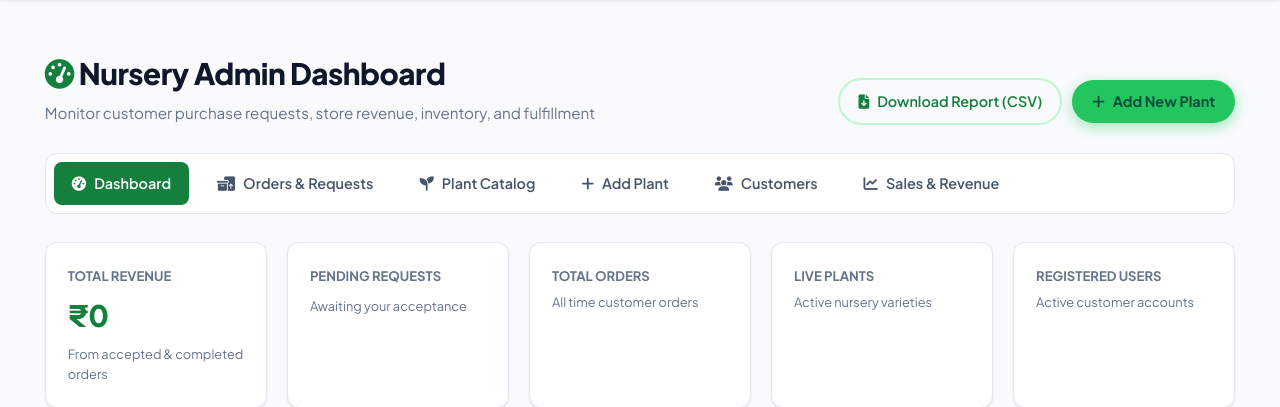
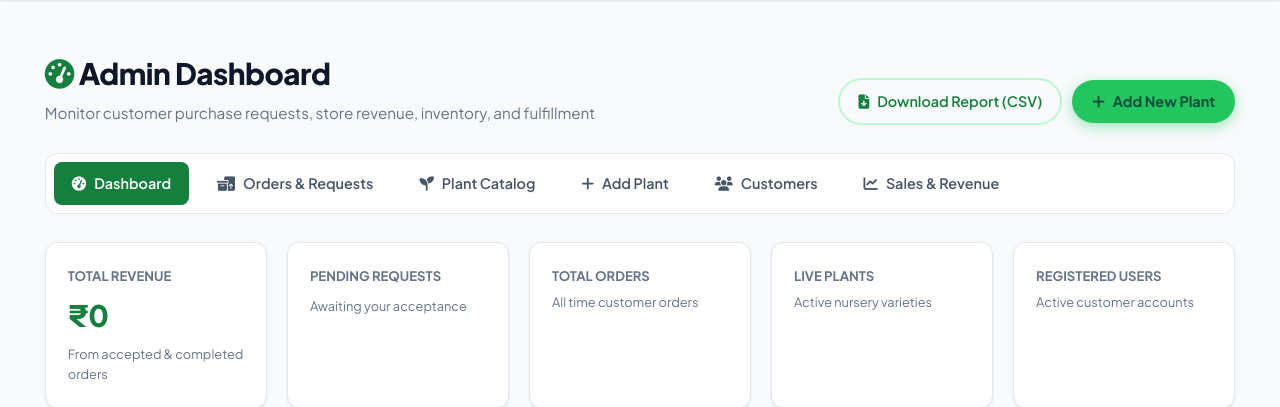
Before and after one commit to rajan963/SmartPlantCare-, a Python web app: template templates/admin/dashboard.html in a window 1280 px wide. Shown: the part 105-512 px from the top of the page. Run offline with Jinja, Linux system fonts and the light colour scheme; the template is opened without the code that fills it, so the values that code supplies are empty.

Commit message:
Update admin dashboard

```diff
--- a/templates/admin/dashboard.html
+++ b/templates/admin/dashboard.html
@@ -9,7 +9,7 @@
 {% block content %}
 <div class="section-header" style="margin-top:10px;">
     <div>
-        <h2><i class="fa-solid fa-gauge-high" style="color:#15803d;"></i> Nursery Admin Dashboard</h2>
+        <h2><i class="fa-solid fa-gauge-high" style="color:#15803d;"></i> Admin Dashboard</h2>
         <p>Monitor customer purchase requests, store revenue, inventory, and fulfillment</p>
     </div>
     <div style="display:flex; gap:10px; align-items:center; flex-wrap:wrap;">
```
